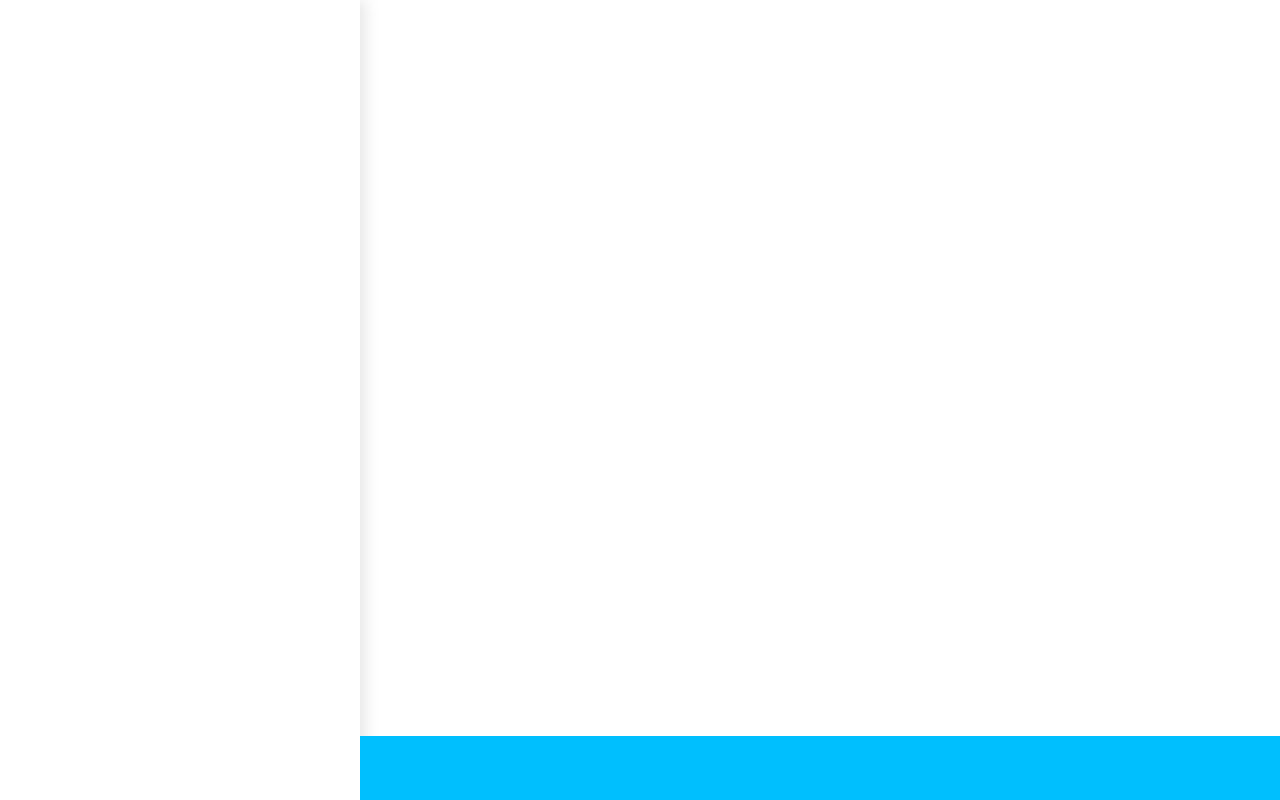
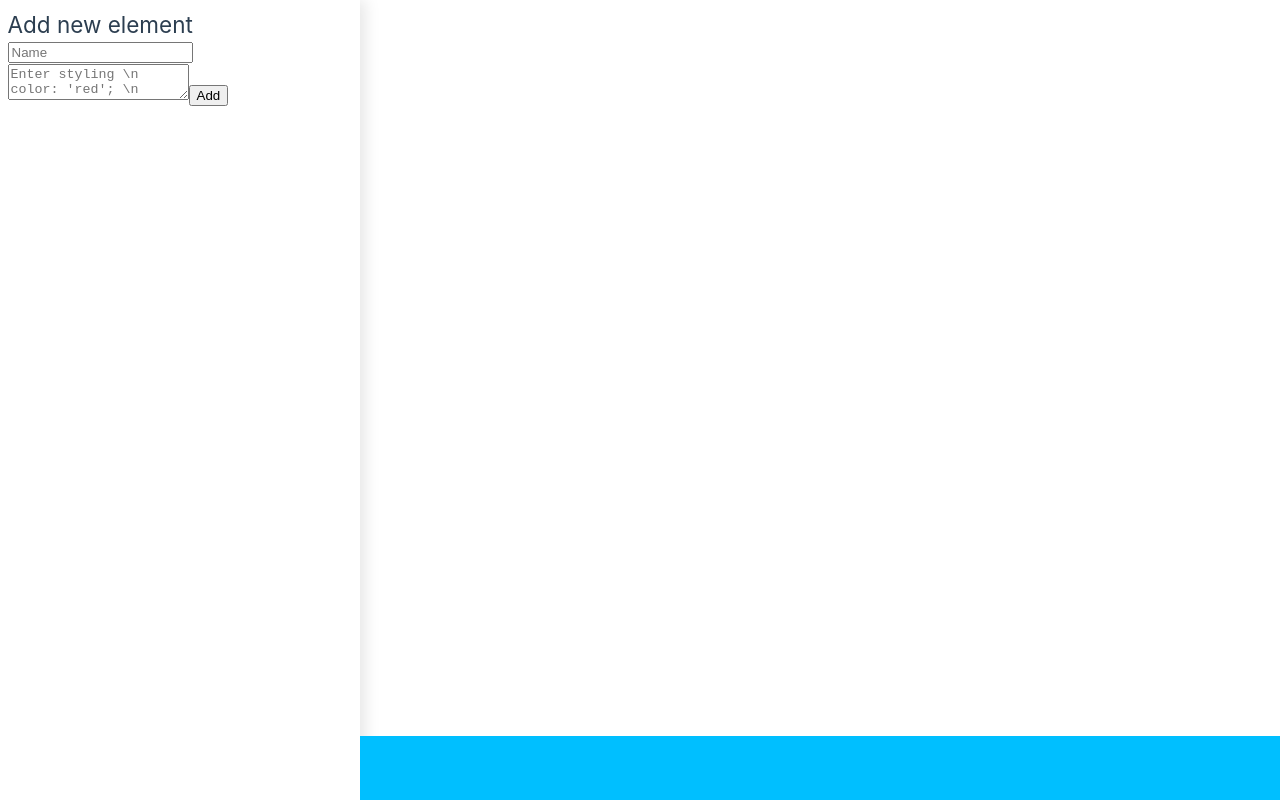
Before and after one commit to drikusroor/animone, a Vue app: page / in a window 1280 px wide. Built offline with nearby package versions, Linux system fonts and the light colour scheme.

Commit message:
Add elements

```diff
--- a/src/App.vue
+++ b/src/App.vue
@@ -60,8 +60,6 @@ a,
 
   header {
     display: flex;
-    place-items: center;
-    padding-right: calc(var(--section-gap) / 2);
     position: fixed;
     left: 0;
     top: 0;
@@ -78,8 +76,8 @@ a,
   }
 
   main {
-    width: 100%;
-    padding-left: 360px;
+    width: calc(100% - 360px);
+    margin-left: 360px;
   }
 
   .logo {
--- a/src/components/Canvas.vue
+++ b/src/components/Canvas.vue
@@ -1,9 +1,23 @@
-<script setup lang="ts">
+<script lang="ts">
+import { useElementStore } from '../stores/elements';
+import RenderElement from './RenderElement.vue';
+export default {
+  components: {
+    RenderElement
+  },
+  setup() {
+    const store = useElementStore();
 
+    return {
+      store,
+    };
+  },
+}
 </script>
 
 <template>
   <div class="canvas">
+    <RenderElement v-for="element in store.elements" :element="element" />
   </div>
 </template>
 
--- a/src/components/ControlPanel.vue
+++ b/src/components/ControlPanel.vue
@@ -1,12 +1,12 @@
 <script setup lang="ts">
-
+import ElementForm from './ElementForm.vue';
 </script>
 
 <template>
   <div class="control-panel">
+      <ElementForm />
   </div>
 </template>
 
 <style scoped>
-
 </style>
--- /dev/null
+++ b/src/components/ElementForm.vue
@@ -0,0 +1,63 @@
+<script lang="ts">
+import { useElementStore } from "../stores/elements";
+
+const camelize = (s) => s.replace(/-./g, (x) => x[1].toUpperCase());
+
+export default {
+  data() {
+    style: 'background: red;\nwidth: 100px;\nheight: 100px;'
+  },
+  methods: {
+    createElement(e, store) {
+      e.preventDefault();
+
+      const { name, style } = this;
+
+      const styles = style.split(/;/).map((line) => {
+        const [key, value] = line.split(":").map((v) => v.trim());
+        const styleObject = { [camelize(key)]: value };
+        console.log({ styleObject });
+        return styleObject;
+      });
+
+      console.log({ styles });
+
+      store.createElement({ name, style: styles });
+    },
+    toJson(value) {
+      return JSON.stringify(value, null, 2);
+    },
+  },
+  setup() {
+    const store = useElementStore();
+
+    return {
+      store,
+    };
+  },
+};
+</script>
+
+<template>
+  <div class="element-form">
+    <h2>Add new element</h2>
+    <form @submit="(e) => createElement(e, store)">
+      <input v-model="name" type="text" name="name" placeholder="Name" />
+      <textarea
+        v-model="style"
+        name="style"
+        placeholder="Enter styling \n color: 'red'; \n backgroundColor: 'blue',\nwidth: '300px'"
+      />
+      <button type="submit">Add</button>
+    </form>
+    <div v-for="element in store.elements" :key="element.name">
+      {{ element.name }}
+    </div>
+  </div>
+</template>
+
+<style scoped>
+.element-form {
+  padding: 0.5em;
+}
+</style>
--- /dev/null
+++ b/src/components/RenderElement.vue
@@ -0,0 +1,25 @@
+<script lang="ts">
+export default {
+  props: ["element"],
+  mounted() {
+  },
+};
+</script>
+
+<template>
+  <div class="element" :style="element.style">
+    <div class="element__name">{{ element.name }}</div>
+  </div>
+</template>
+
+<style scoped>
+.element {
+  display: grid;
+}
+.element__name {
+  place-self: center;
+  background: #eee;
+  padding: 0.25em;
+  border-radius: 5px;
+}
+</style>
--- a/src/interfaces/IElement.ts
+++ b/src/interfaces/IElement.ts
@@ -2,5 +2,4 @@ export interface IElement {
     ref: String;
     name: String;
     style: String;
-    css: String;
 }
--- a/src/stores/animations.ts
+++ b/src/stores/animations.ts
@@ -4,7 +4,7 @@ import type { IAnimationGroup } from '@/interfaces/IAnimationGroup'
 import type { IAnimationStep } from '@/interfaces/IAnimationStep'
 import { defineStore } from 'pinia'
 
-export const useCounterStore = defineStore({
+export const useAnimationStore = defineStore({
   id: 'animations',
   state: () => ({
     animationsGroups: [] as IAnimationGroup[]
--- a/src/stores/elements.ts
+++ b/src/stores/elements.ts
@@ -1,18 +1,18 @@
-import type { IAnimation } from '@/interfaces/IAnimation'
-import type { IAnimationEntry } from '@/interfaces/IAnimationEntry'
-import type { IAnimationGroup } from '@/interfaces/IAnimationGroup'
-import type { IAnimationStep } from '@/interfaces/IAnimationStep'
 import type { IElement } from '@/interfaces/IElement'
 import { defineStore } from 'pinia'
 
-export const useCounterStore = defineStore({
+export const useElementStore = defineStore({
   id: 'elements',
   state: () => ({
     elements: [] as IElement[]
   }),
   getters: {
+
   },
   actions: {
+    createElement(element: IElement) {
+      this.elements = [...this.elements, element];
+    },
     updateElement(element: IElement, index: Number) {
       throw new Error('Not yet implemented')
     },
```
